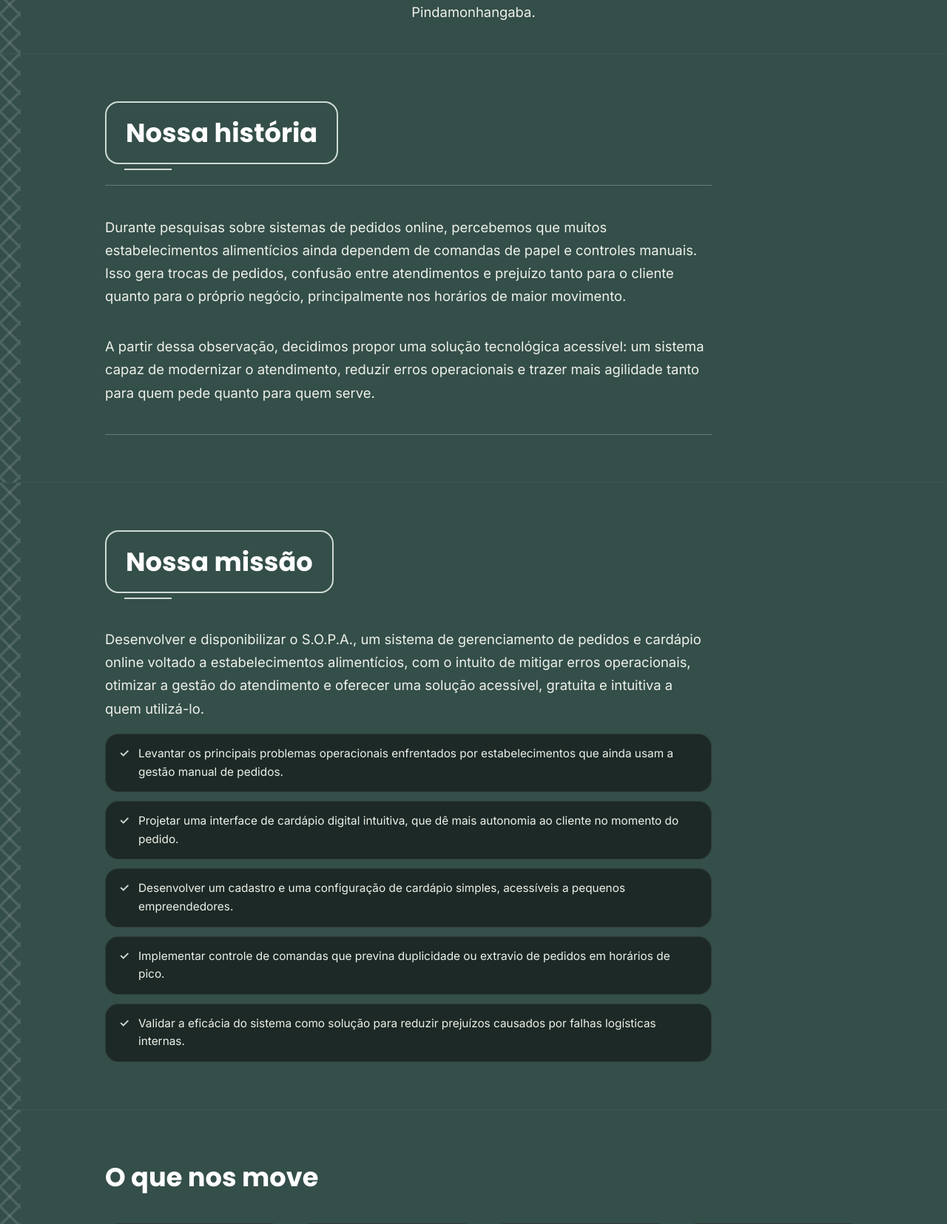
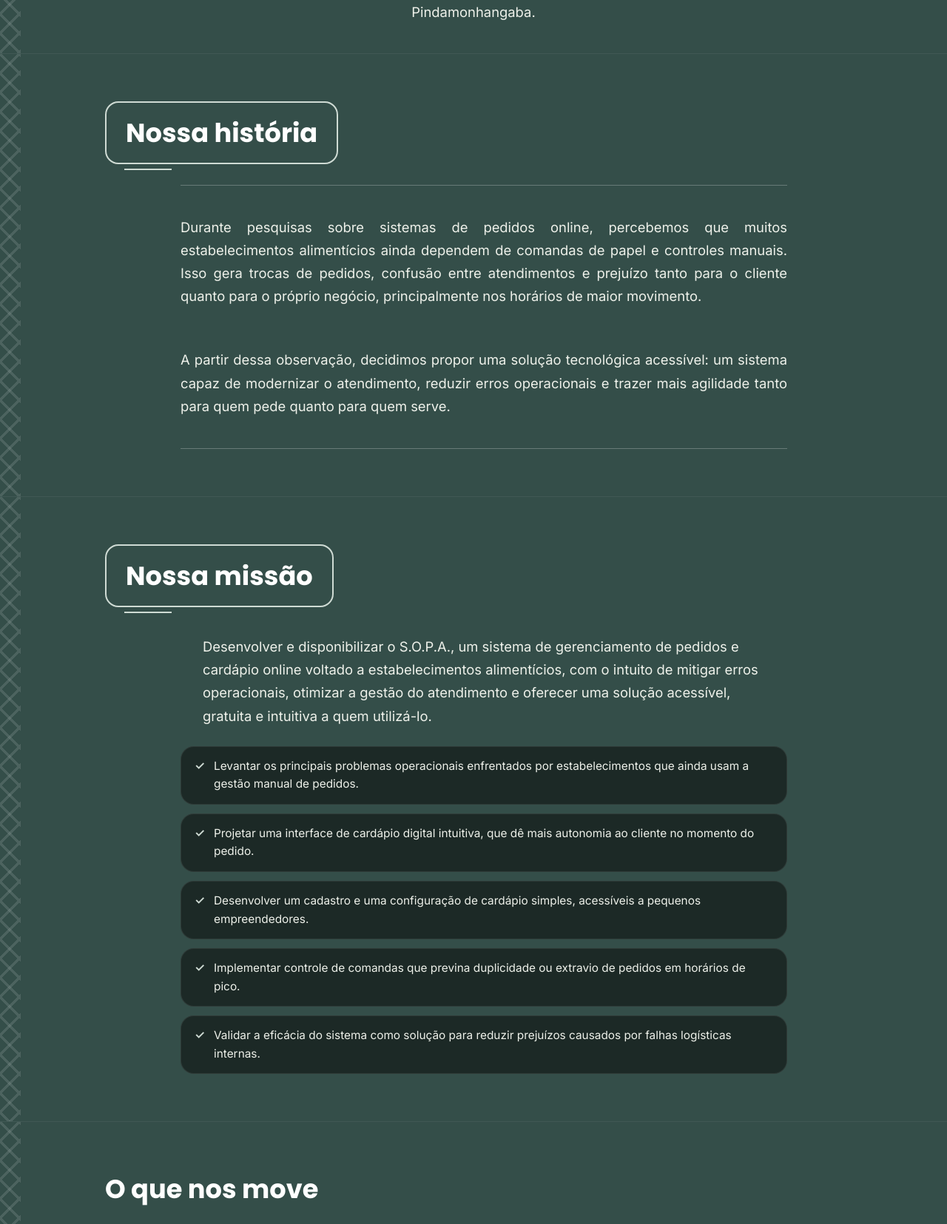
Before and after one commit to santanayzs/tcc_sopa, a PHP site: page /quem-somos/quem-somos.php in a window 1280 px wide. Shown: the part 447-2102 px from the top of the page at 74% size. Run offline with PHP 8.4, Linux system fonts and the light colour scheme.

Commit message:
arrumei os textos no quem-somos pra ficar centralizado, arrumei no index o zigzag que na parte de um botao nao tinha, por fim, mexi num link do auth index eu fiz com que ele nao fique sublihado até o cliente passar o mouse por cima

```diff
--- a/CSS/style.css
+++ b/CSS/style.css
@@ -587,7 +587,7 @@ a {
   display:block;
   width: fit-content;
   margin: auto;
-  margin-bottom: 50px;
+  margin-top: 50px;
   background: var(--green-900);
   padding: 20px 30px;
   border-radius: 40px;
--- a/auth/index.php
+++ b/auth/index.php
@@ -82,7 +82,9 @@ function csrfField(string $token): string {
 
       .auth-brand h1 { margin: 0; font-family: var(--font-display, 'Cormorant Garamond', serif); font-size: 2rem; letter-spacing: 0.04em; color: #fff; }
       .auth-brand p  { margin: 0; max-width: 32ch; color: rgba(255,255,255,0.7); line-height: 1.6; }
-      .auth-brand a  { display: inline-flex; align-items: center; width: fit-content; color: #fff; font-weight: 600; text-decoration: underline; text-underline-offset: 0.3em; }
+      .auth-brand a  { display: inline-flex; align-items: center; width: fit-content; color: #fff; font-weight: 600; text-decoration: none; text-underline-offset: 0.3em; }
+
+      .auth-brand a:hover{ text-decoration:underline; }
 
       .auth-forms {
         background: var(--auth-panel-2);
--- a/index.html
+++ b/index.html
@@ -253,10 +253,11 @@
             </article>
           </div>
         </div>
+        <!-- Botão para direcionar a página quem somos-->
+      <a href="quem-somos/quem-somos.html" class="botao-quemsomos">Saiba quem somos</a>
       </section>
 
-      <!-- Botão para direcionar a página quem somos-->
-      <a href="quem-somos/quem-somos.html" class="botao-quemsomos">Saiba quem somos</a>
+
 
       <!-- CTA -->
       <section class="section section-dark section-split" id="criar-cardapio">
--- a/quem-somos/quem-somos.css
+++ b/quem-somos/quem-somos.css
@@ -41,15 +41,18 @@
   text-align: center;
 }
 
-/* ---- Blocos de texto (história / missão) ---- */
+/* ---- Blocos de texto (história) ---- */
 .about-block {
   display: grid;
   gap: 18px;
   max-width: 820px;
+  margin: 0 auto;
+  text-align: justify;
 }
 
-.about-block p + p {
-  margin-top: 0;
+.about-dosomething {
+  margin: 10px auto;
+  margin-bottom: 25px;
 }
 
 /* ---- Grade de valores (reaproveita .feature-card do style.css) ---- */
@@ -117,7 +120,7 @@
 /* ---- Objetivos específicos ---- */
 .goals-list {
   list-style: none;
-  margin: 0;
+  margin: 0 auto;
   padding: 0;
   max-width: 820px;
   display: grid;
@@ -230,8 +233,9 @@
 
 /* ---- Nota institucional ---- */
 .institution-note {
+  text-align: center;
   max-width: 820px;
-  margin-top: 8px;
+  margin: 20px auto;
   padding: 18px 22px;
   font-size: 0.9rem;
   line-height: 1.6;
--- a/quem-somos/quem-somos.php
+++ b/quem-somos/quem-somos.php
@@ -155,7 +155,7 @@ $objetivosEspecificos = [
             <div class="zigzag" aria-hidden="true"></div>
             <div class="section-inner">
                 <h2 class="boxed-title">Nossa missão</h2>
-                <p class="about-block lead">
+                <p class="about-dosomething lead">
                     Desenvolver e disponibilizar o S.O.P.A., um sistema de
                     gerenciamento de pedidos e cardápio online voltado a
                     estabelecimentos alimentícios, com o intuito de mitigar erros
@@ -222,9 +222,6 @@ $objetivosEspecificos = [
             </div>
         </section>
 
-        <!-- botão para voltar -->
-        <a href="../index.php" class="botao-voltar">Voltar para a página inicial</a>
-
         <!-- CTA -->
         <section class="section section-dark" id="cta-quem-somos">
             <div class="zigzag" aria-hidden="true"></div>
```
